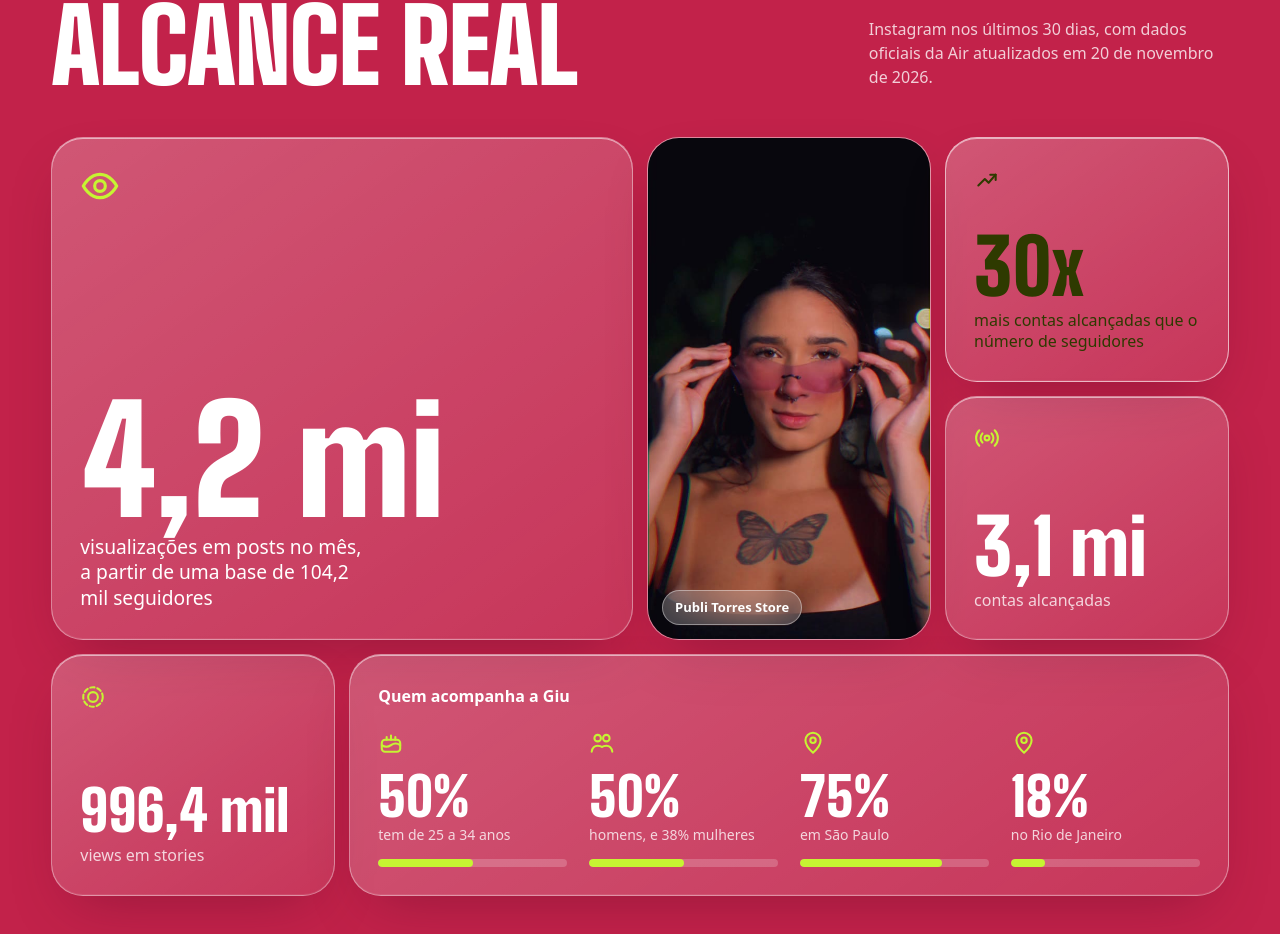
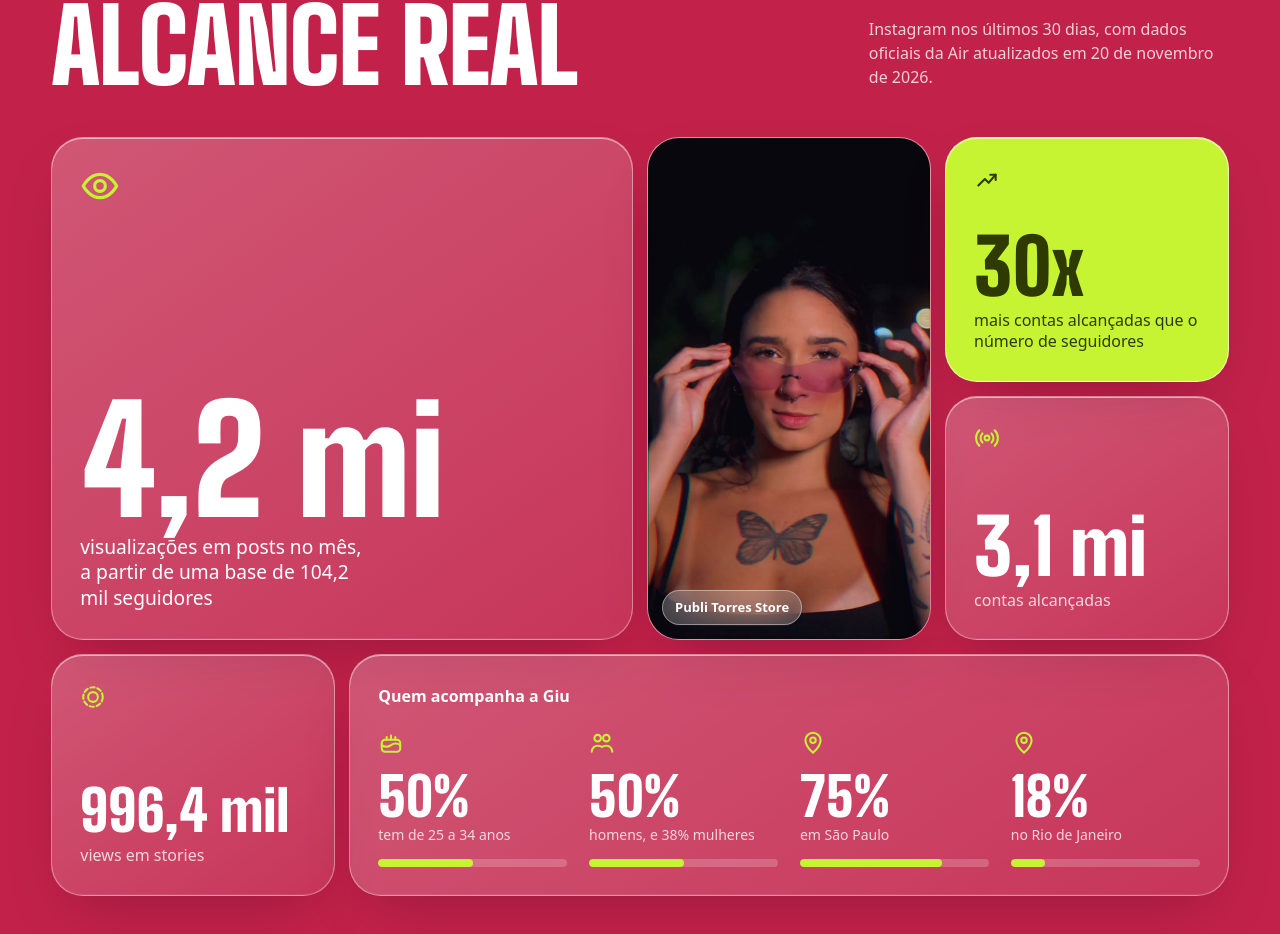
Before and after one commit to guucoelho-09/giuszaz-midiakit, a plain HTML site: page index.html in a window 1280 px wide. Shown: the part 1974-2908 px from the top of the page. Drawn offline with Linux system fonts and the light colour scheme; a web font is replaced by a local one.

Commit message:
Volta o fundo verde do quadro 30x
Co-Authored-By: Claude Opus 5.5 <noreply@anthropic.com>
Claude-Session: https://claude.ai/code/session_01EG16jMY8eqzEwB5pZgktfd

```diff
--- a/index.html
+++ b/index.html
@@ -250,6 +250,7 @@ dialog#player::backdrop{background:rgba(40,6,22,.72);backdrop-filter:blur(18px);
 @media(max-width:820px){.phone-wrap{margin:0 auto;max-width:250px}}
 /* desempenho: vidro sem desfoque em tempo real nos painéis grandes (o fundo já é um degradê suave) */
 .glass{backdrop-filter:none;-webkit-backdrop-filter:none;background:linear-gradient(145deg,rgba(255,255,255,.24),rgba(255,255,255,.09))}
+.t-30.glass{background:var(--lime);border-color:rgba(255,255,255,.6)}
 nav.glass,.sticker.glass{backdrop-filter:blur(18px) saturate(1.6);-webkit-backdrop-filter:blur(18px) saturate(1.6)}
 .slides{overscroll-behavior-x:contain}
 .hero .intro p.upd{font-size:12px;line-height:1.4;color:var(--soft);margin-top:14px;font-weight:400}
```
